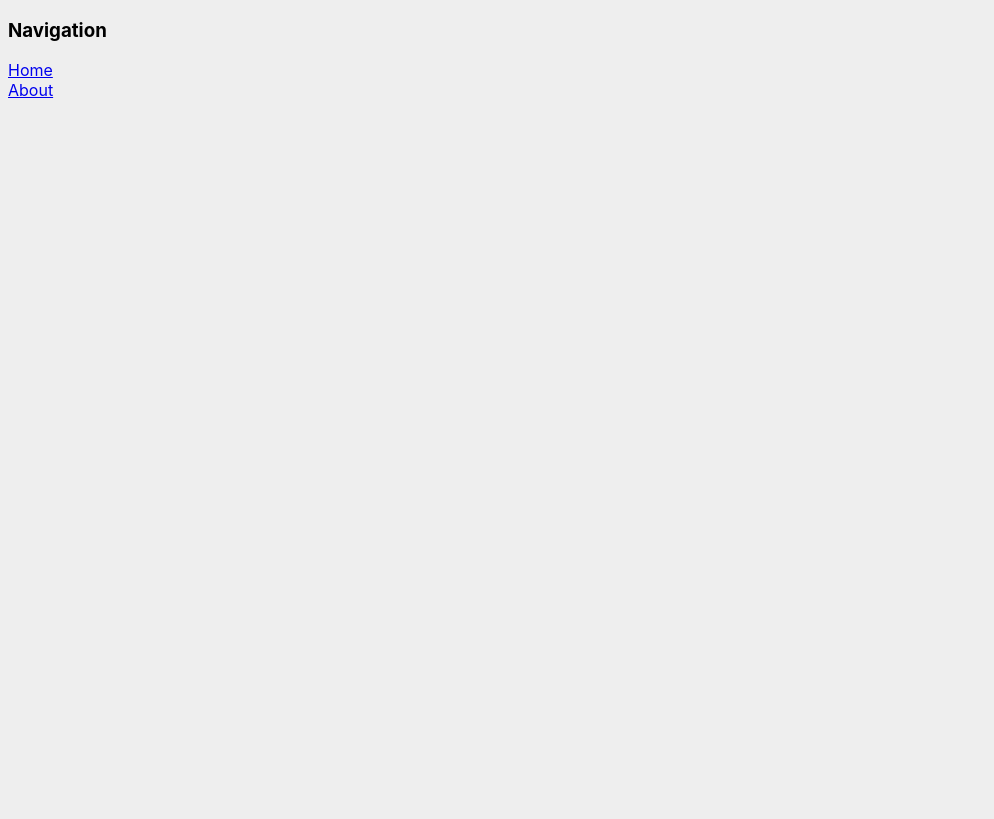
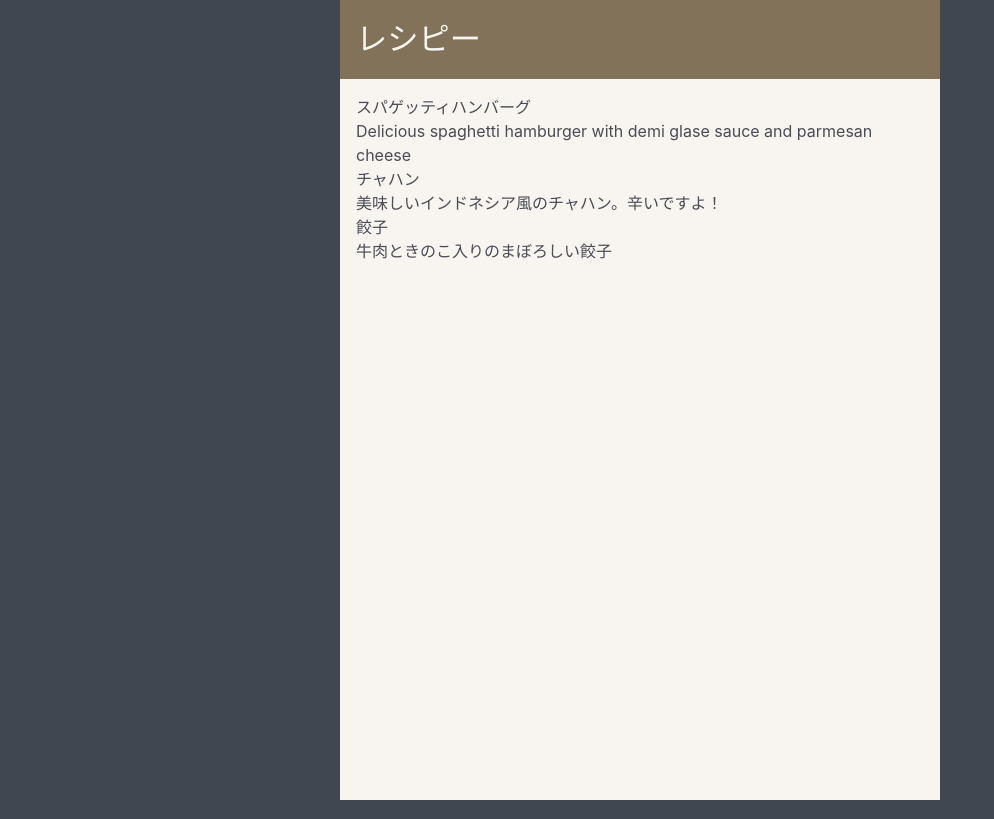
Before and after one commit to shiningflint/mumulala, a Vue app in the folder web/recipe/: page / in a window 1280 px wide. Shown: the whole page, without its empty margins (0-994 px from the left). Built offline with nearby package versions, Linux system fonts and the light colour scheme.

Commit message:
Add recipe page

```diff
--- a/web/recipe/src/App.vue
+++ b/web/recipe/src/App.vue
@@ -1,7 +1,6 @@
 <template>
-  <div>
-    <navigation/>
-    <router-view></router-view>
+  <div class="wrapper">
+    <router-view/>
   </div>
 </template>
 
@@ -13,3 +12,16 @@ export default {
   },
 }
 </script>
+
+<style lang="scss" scoped>
+@import 'stylesheets/vars.scss';
+
+.wrapper {
+  background: $light-brown;
+  color: $text-color;
+  height: 100%;
+  line-height: 1.5;
+  margin: 0 auto;
+  max-width: 600px;
+}
+</style>
--- /dev/null
+++ b/web/recipe/src/components/ListImageSmall.vue
@@ -0,0 +1,19 @@
+<template>
+  <li class="li-wrap">
+    <div class="item-image"></div>
+    <div class="item-text">
+      <h3>{{ title }}</h3>
+      <p>{{ description }}</p>
+    </div>
+  </li>
+</template>
+
+<script>
+export default {
+  props: {
+    title: String,
+    description: String,
+    image: String,
+  },
+}
+</script>
--- a/web/recipe/src/routes/index.js
+++ b/web/recipe/src/routes/index.js
@@ -9,6 +9,7 @@ const router = new VueRouter({
     {
       path: '/',
       name: 'home',
+      component: asyncComponentLoader('Recipes'),
     },
     {
       path: '/about',
--- a/web/recipe/src/stylesheets/global.scss
+++ b/web/recipe/src/stylesheets/global.scss
@@ -1,9 +1,11 @@
 @import 'stylesheets/vars.scss';
+@import 'stylesheets/reset.scss';
 
 html,
 body {
   height: 100%;
   width: 100%;
-  font-family: 'Muli', -apple-system, BlinkMacSystemFont, "Segoe UI", Roboto, "Helvetica Neue", Arial, "Noto Sans", sans-serif, "Apple Color Emoji", "Segoe UI Emoji", "Segoe UI Symbol", "Noto Color Emoji";
-  background: $gray;
+  font-family: $base-fonts;
+  font-size: $base-pixel;
+  background: #404750;
 }
--- /dev/null
+++ b/web/recipe/src/stylesheets/reset.scss
@@ -0,0 +1,61 @@
+/* http://meyerweb.com/eric/tools/css/reset/
+   v2.0 | 20110126
+   License: none (public domain)
+*/
+
+html, body, div, span, applet, object, iframe,
+h1, h2, h3, h4, h5, h6, p, blockquote, pre,
+a, abbr, acronym, address, big, cite, code,
+del, dfn, em, img, ins, kbd, q, s, samp,
+small, strike, strong, sub, sup, tt, var,
+b, u, i, center,
+dl, dt, dd, ol, ul, li,
+fieldset, form, label, legend,
+table, caption, tbody, tfoot, thead, tr, th, td,
+article, aside, canvas, details, embed,
+figure, figcaption, footer, header, hgroup,
+menu, nav, output, ruby, section, summary,
+time, mark, audio, video {
+	margin: 0;
+	padding: 0;
+	border: 0;
+	font-size: 100%;
+	font: inherit;
+	vertical-align: baseline;
+}
+/* HTML5 display-role reset for older browsers */
+article, aside, details, figcaption, figure,
+footer, header, hgroup, menu, nav, section {
+	display: block;
+}
+body {
+	line-height: 1;
+}
+ol, ul {
+	list-style: none;
+}
+blockquote, q {
+	quotes: none;
+}
+blockquote:before, blockquote:after,
+q:before, q:after {
+	content: '';
+	content: none;
+}
+table {
+	border-collapse: collapse;
+	border-spacing: 0;
+}
+
+/* Addition */
+/* apply a natural box layout model to all elements, but allowing components to change */
+html {
+  box-sizing: border-box;
+}
+*, *:before, *:after {
+  box-sizing: inherit;
+}
+img {
+  display: inline-block;
+  vertical-align: middle;
+}
--- a/web/recipe/src/stylesheets/vars.scss
+++ b/web/recipe/src/stylesheets/vars.scss
@@ -1 +1,7 @@
-$gray: #eee;
+$base-pixel: 16px;
+$base-fonts: -apple-system, BlinkMacSystemFont, "ヒラギノ角ゴ Pro W3", "Hiragino Kaku Gothic Pro",Osaka, "メイリオ", Meiryo, "ＭＳ Ｐゴシック", "MS PGothic", 'Muli', "Segoe UI", Roboto, "Helvetica Neue", Arial, "Noto Sans", sans-serif, "Apple Color Emoji", "Segoe UI Emoji", "Segoe UI Symbol", "Noto Color Emoji";
+
+// colors
+$text-color: #4a4b53;
+$light-brown: #f8f5f1;
+$dark-brown: #817259;
--- /dev/null
+++ b/web/recipe/src/views/Recipes/index.vue
@@ -0,0 +1,51 @@
+<template>
+  <div class="recipe-page">
+    <h1 class="title">レシピー</h1>
+    <ul class="recipe-ul" v-if="recipes.length > 0">
+      <list-image-small
+        v-for="recipe in recipes"
+        :key="recipe.id"
+        :title="recipe.title"
+        :description="recipe.description"
+        :image="recipe.image"
+      />
+    </ul>
+    <p v-else class="recipe-ul">No Recipes Found</p>
+  </div>
+</template>
+
+<script>
+import ListImageSmall from 'components/ListImageSmall'
+export default {
+  components: {
+    ListImageSmall,
+  },
+  data () {
+    return {
+      recipes: [
+        { id: '2', title: 'スパゲッティハンバーグ', description: 'Delicious spaghetti hamburger with demi glase sauce and parmesan cheese', },
+        { id: '3', title: 'チャハン', description: '美味しいインドネシア風のチャハン。辛いですよ！', },
+        { id: '4', title: '餃子', description: '牛肉ときのこ入りのまぼろしい餃子', },
+      ],
+    }
+  },
+}
+</script>
+
+<style lang="scss" scoped>
+@import 'stylesheets/vars.scss';
+
+.recipe-page {
+  height: 100%;
+}
+.title {
+  background: $dark-brown;
+  color: $light-brown;
+  font-size: $base-pixel * 1.953;
+  padding: $base-pixel;
+}
+.recipe-ul {
+  padding: $base-pixel;
+  padding-bottom: $base-pixel * 3;
+}
+</style>
```
